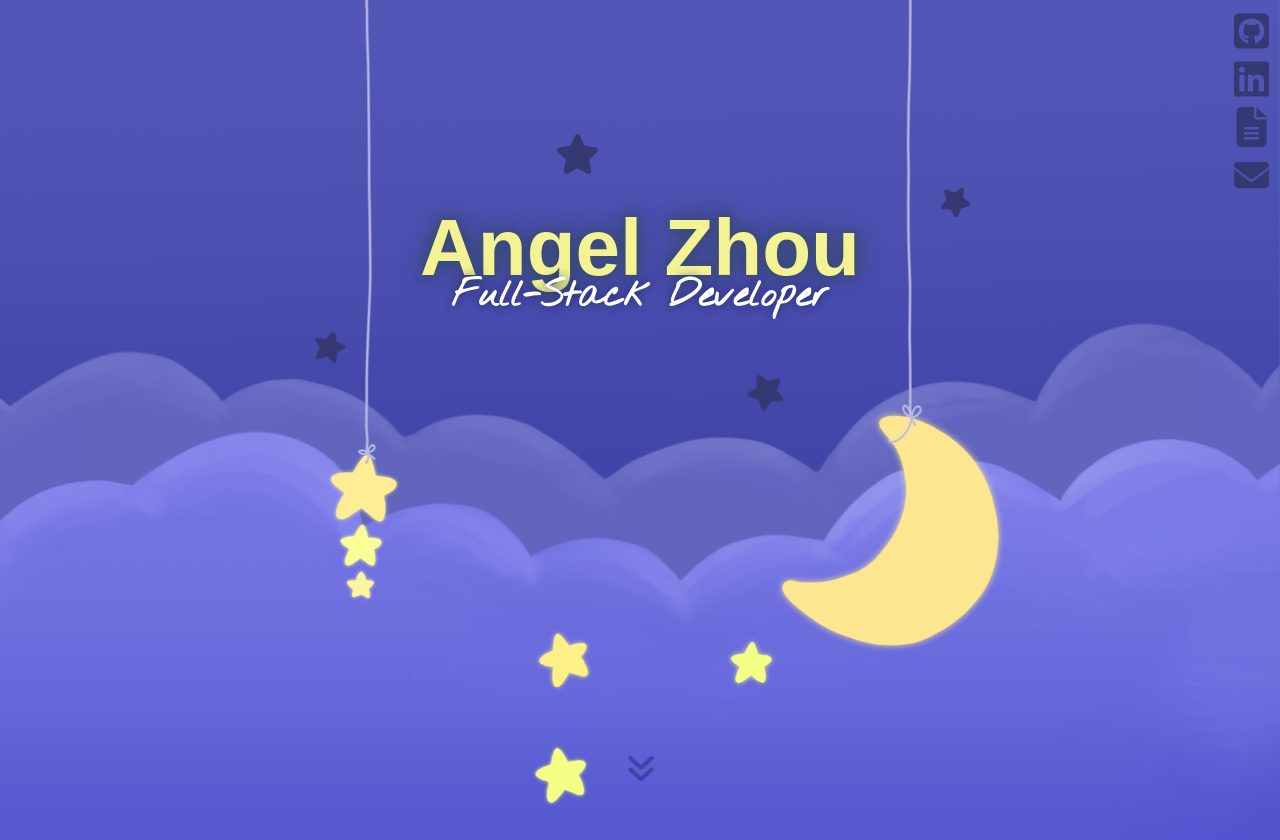
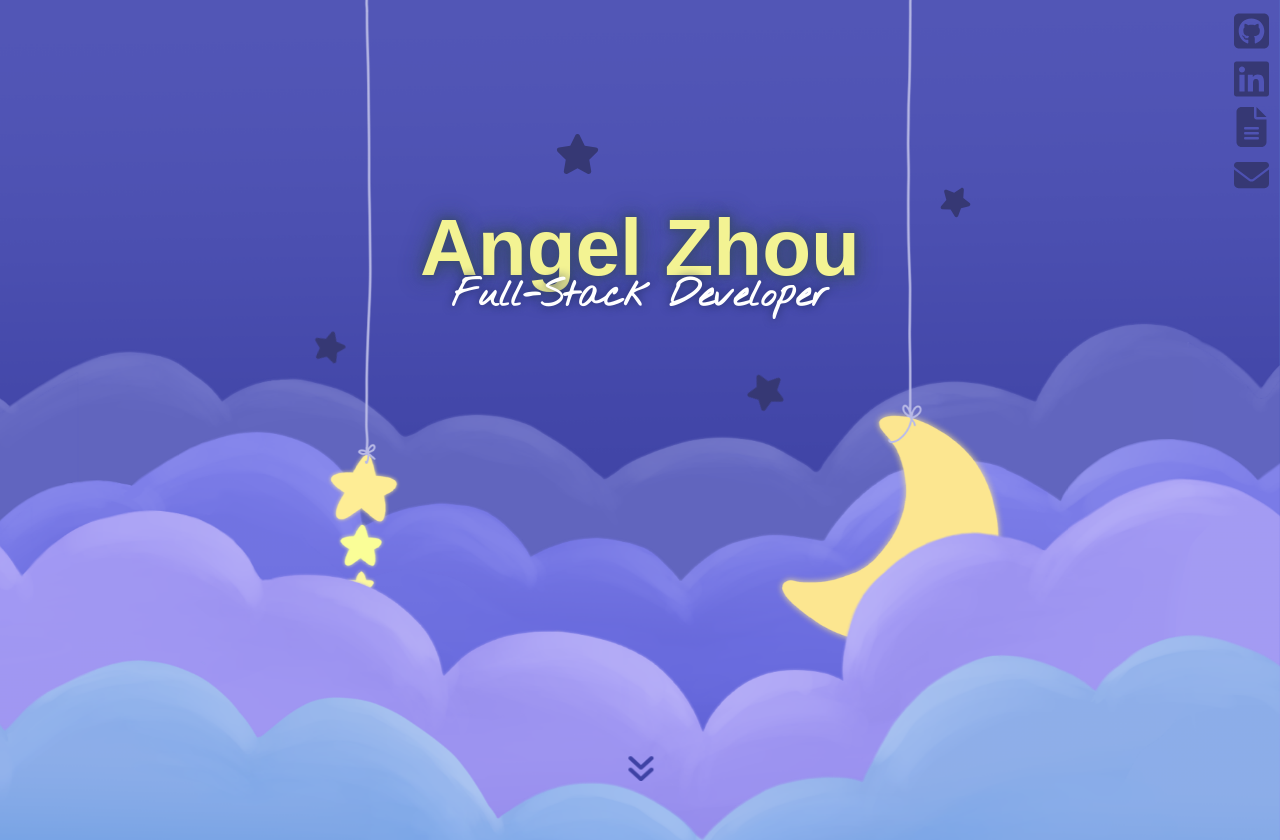
Before and after one commit to angel-zh/portfolio-angel-zhou, a React (Create React App) app: page / in a window 1280 px wide. Shown: the top 840 px of the page. Built offline with nearby package versions, Linux system fonts and the light colour scheme; a web font is replaced by a local one.

Commit message:
updates banner with two stars layers

```diff
--- a/src/App.js
+++ b/src/App.js
@@ -19,7 +19,9 @@ import layer3 from './images/3.png'
 import layer4 from './images/4.png'
 import layer5 from './images/5.png'
 import layer6 from './images/6.png'
+import layer7 from './images/7.png'
 import layer8 from './images/8.png'
+import layer9 from './images/9.png'
 
 
 function App() {
@@ -62,12 +64,6 @@ function App() {
               shouldAlwaysCompleteAnimation={true}
             />
             <ParallaxBannerLayer
-              translateY={[0, 40]}
-              expanded={false}
-              shouldAlwaysCompleteAnimation={true}
-            >
-            </ParallaxBannerLayer>
-            <ParallaxBannerLayer
               image={layer3}
               speed={8}
               expanded={false}
@@ -80,18 +76,34 @@ function App() {
               shouldAlwaysCompleteAnimation={true}
             />
             <ParallaxBannerLayer
+              className='mobile-show'
               image={layer5}
+              speed={6}
+              expanded={false}
+              shouldAlwaysCompleteAnimation={true}
+            />
+              <ParallaxBannerLayer
+              className='mobile-hide'
+              image={layer6}
+
               expanded={false}
               shouldAlwaysCompleteAnimation={true}
             />
             <ParallaxBannerLayer
-              image={layer6}
+              image={layer7}
               translateY={[0, 25]}
               expanded={false}
               shouldAlwaysCompleteAnimation={true}
             />
             <ParallaxBannerLayer
+              className='mobile-show'
               image={layer8}
+              speed={6}
+              expanded={false}
+              shouldAlwaysCompleteAnimation={true}
+            />
+            <ParallaxBannerLayer
+              image={layer9}
               translateY={[0, 5]}
               expanded={false}
               shouldAlwaysCompleteAnimation={true}
```
